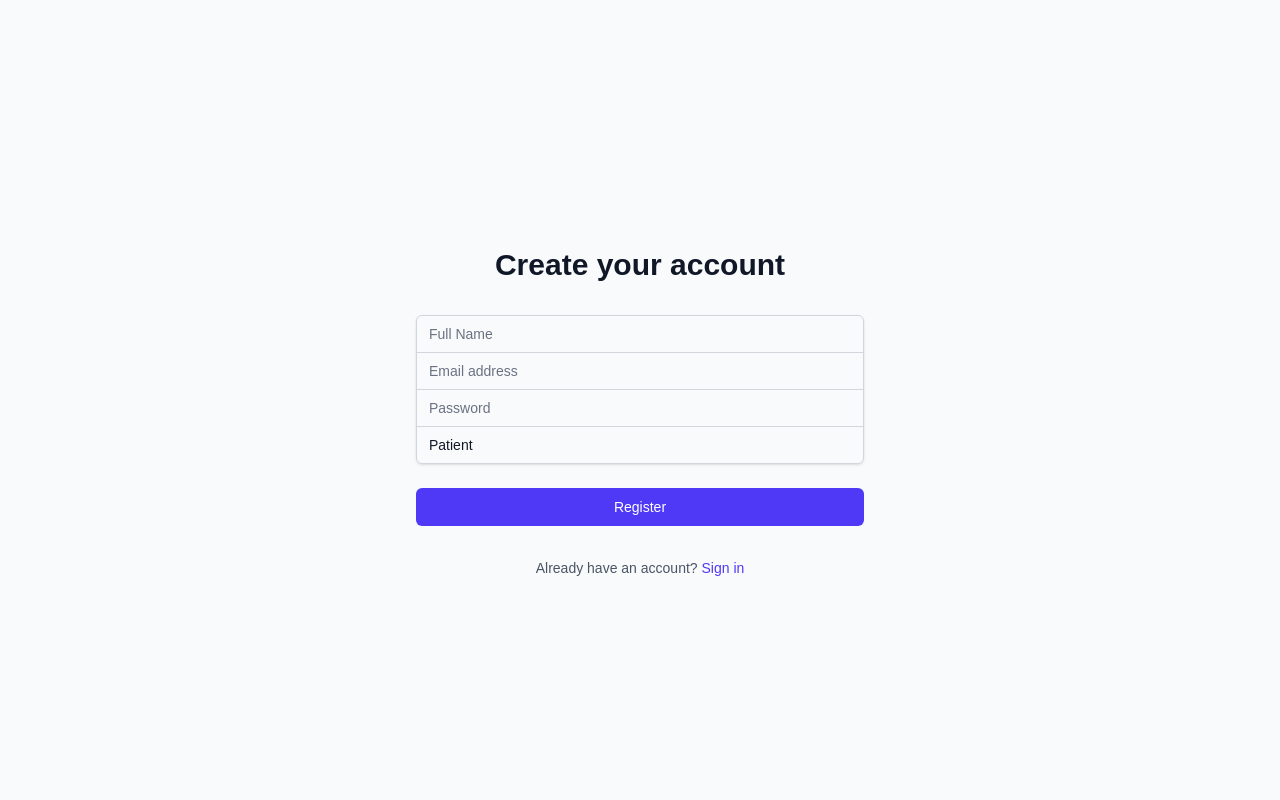
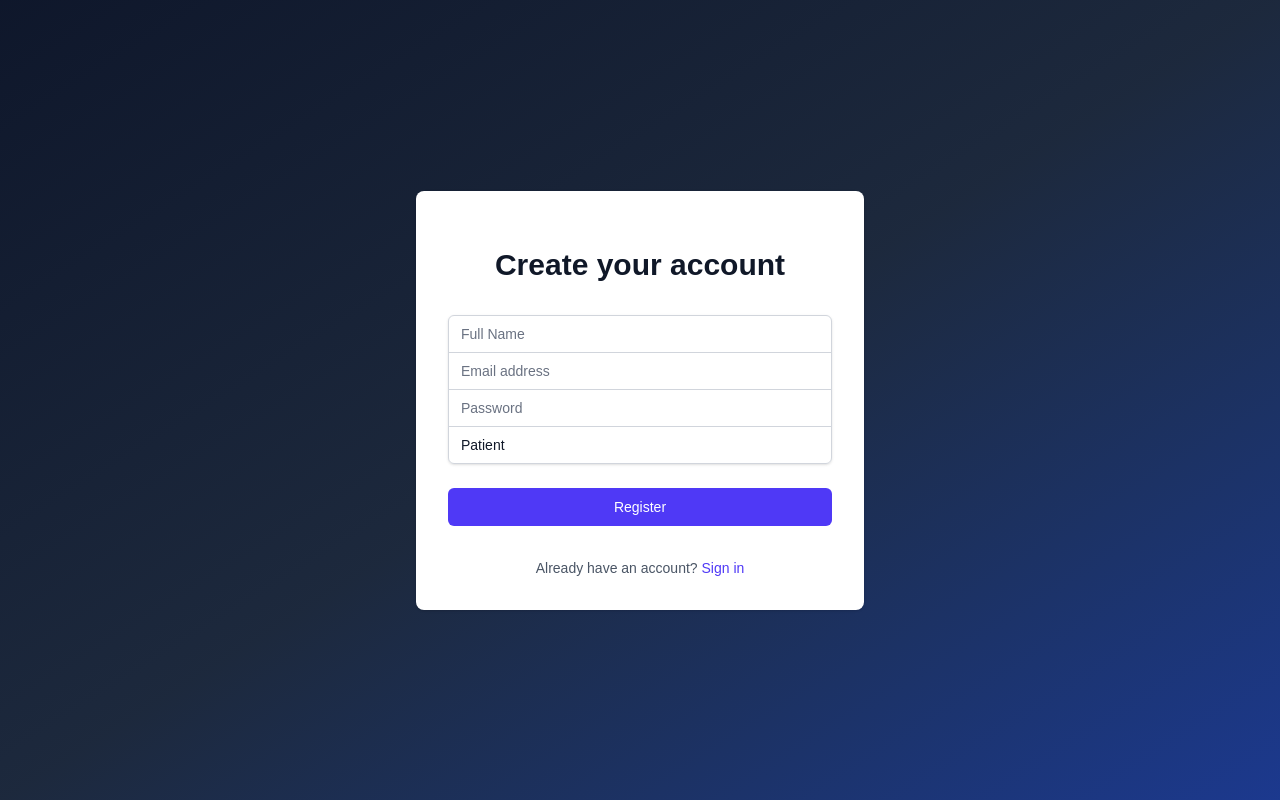
Before and after one commit to Stevke7/book-doctor-frontend, a React (Vite) app: page /register in a window 1280 px wide. Built offline with nearby package versions, Linux system fonts and the light colour scheme; no server answers.

Commit message:
revert changes

```diff
--- a/src/pages/Register.tsx
+++ b/src/pages/Register.tsx
@@ -50,8 +50,8 @@
 	};
 
 	return (
-		<div className="min-h-screen flex items-center justify-center bg-gray-50 py-12 px-4 sm:px-6 lg:px-8">
-			<div className="max-w-md w-full space-y-8">
+		<div className="min-h-screen bg-gradient-to-br from-slate-900 via-slate-800 to-blue-900 flex items-center justify-center bg-gray-50 py-12 px-4 sm:px-6 lg:px-8">
+			<div className="max-w-md w-full space-y-8 bg-white p-8 rounded-lg shadow">
 				<div>
 					<h2 className="mt-6 text-center text-3xl font-extrabold text-gray-900">
 						Create your account
--- a/src/services/authService.ts
+++ b/src/services/authService.ts
@@ -51,7 +51,7 @@
 	register: async (credentials: RegisterCredentials): Promise<AuthResponse> => {
 		try {
 			const { data } = await api.post<AuthResponse>(
-				"/users/register",
+				"/api/users/register",
 				credentials
 			);
 			if (!data || !data.token || !data.user || !data.user.role) {
```
